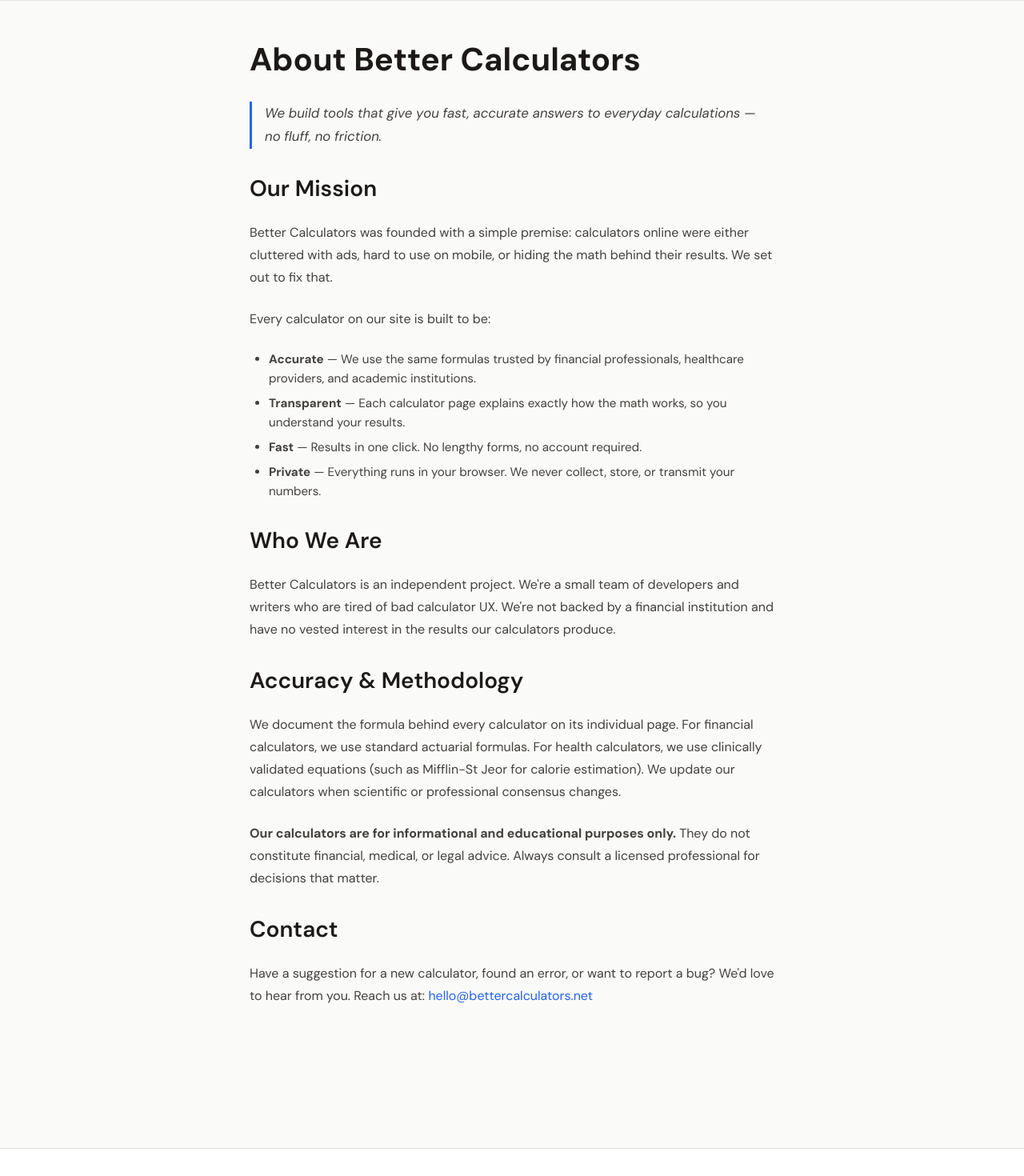
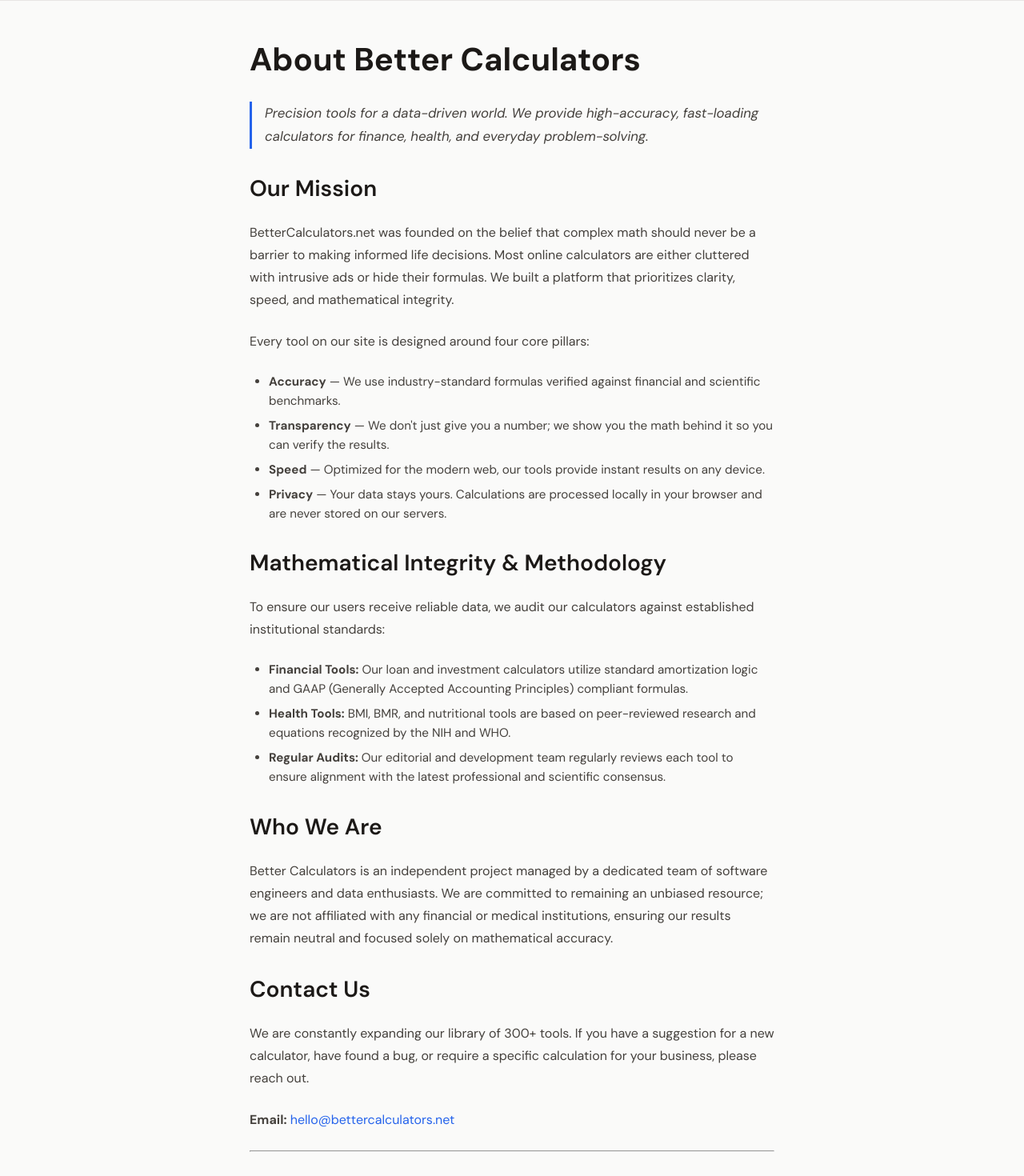
Before and after one commit to CodeAndCalories/better-calculators, a Next.js app: page /about in a window 1280 px wide. Shown: the part 60-1530 px from the top of the page at 80% size. Built offline with nearby package versions, Linux system fonts and the light colour scheme.

Commit message:
about page

```diff
--- a/src/app/about/page.tsx
+++ b/src/app/about/page.tsx
@@ -2,8 +2,8 @@
 import styles from "../legal.module.css";
 
 export const metadata: Metadata = {
-  title: "About Better Calculators",
-  description: "Better Calculators provides free, accurate, and beautifully designed online calculators for finance, health, and everyday life.",
+  title: "About Better Calculators | Our Mission & Mathematical Integrity",
+  description: "Learn about Better Calculators, our commitment to mathematical accuracy, privacy-first tools, and our mission to provide transparent financial and health resources.",
   alternates: { canonical: "https://bettercalculators.net/about" },
 };
 
@@ -12,27 +12,36 @@
     <main className={styles.page}>
       <div className={`container ${styles.content}`}>
         <h1>About Better Calculators</h1>
-        <p className={styles.lead}>We build tools that give you fast, accurate answers to everyday calculations — no fluff, no friction.</p>
+        <p className={styles.lead}>Precision tools for a data-driven world. We provide high-accuracy, fast-loading calculators for finance, health, and everyday problem-solving.</p>
 
         <h2>Our Mission</h2>
-        <p>Better Calculators was founded with a simple premise: calculators online were either cluttered with ads, hard to use on mobile, or hiding the math behind their results. We set out to fix that.</p>
-        <p>Every calculator on our site is built to be:</p>
+        <p>BetterCalculators.net was founded on the belief that complex math should never be a barrier to making informed life decisions. Most online calculators are either cluttered with intrusive ads or hide their formulas. We built a platform that prioritizes clarity, speed, and mathematical integrity.</p>
+
+        <p>Every tool on our site is designed around four core pillars:</p>
         <ul>
-          <li><strong>Accurate</strong> — We use the same formulas trusted by financial professionals, healthcare providers, and academic institutions.</li>
-          <li><strong>Transparent</strong> — Each calculator page explains exactly how the math works, so you understand your results.</li>
-          <li><strong>Fast</strong> — Results in one click. No lengthy forms, no account required.</li>
-          <li><strong>Private</strong> — Everything runs in your browser. We never collect, store, or transmit your numbers.</li>
+          <li><strong>Accuracy</strong> — We use industry-standard formulas verified against financial and scientific benchmarks.</li>
+          <li><strong>Transparency</strong> — We don't just give you a number; we show you the math behind it so you can verify the results.</li>
+          <li><strong>Speed</strong> — Optimized for the modern web, our tools provide instant results on any device.</li>
+          <li><strong>Privacy</strong> — Your data stays yours. Calculations are processed locally in your browser and are never stored on our servers.</li>
+        </ul>
+
+        <h2>Mathematical Integrity & Methodology</h2>
+        <p>To ensure our users receive reliable data, we audit our calculators against established institutional standards:</p>
+        <ul>
+          <li><strong>Financial Tools:</strong> Our loan and investment calculators utilize standard amortization logic and GAAP (Generally Accepted Accounting Principles) compliant formulas.</li>
+          <li><strong>Health Tools:</strong> BMI, BMR, and nutritional tools are based on peer-reviewed research and equations recognized by the NIH and WHO.</li>
+          <li><strong>Regular Audits:</strong> Our editorial and development team regularly reviews each tool to ensure alignment with the latest professional and scientific consensus.</li>
         </ul>
 
         <h2>Who We Are</h2>
-        <p>Better Calculators is an independent project. We're a small team of developers and writers who are tired of bad calculator UX. We're not backed by a financial institution and have no vested interest in the results our calculators produce.</p>
+        <p>Better Calculators is an independent project managed by a dedicated team of software engineers and data enthusiasts. We are committed to remaining an unbiased resource; we are not affiliated with any financial or medical institutions, ensuring our results remain neutral and focused solely on mathematical accuracy.</p>
 
-        <h2>Accuracy & Methodology</h2>
-        <p>We document the formula behind every calculator on its individual page. For financial calculators, we use standard actuarial formulas. For health calculators, we use clinically validated equations (such as Mifflin-St Jeor for calorie estimation). We update our calculators when scientific or professional consensus changes.</p>
-        <p><strong>Our calculators are for informational and educational purposes only.</strong> They do not constitute financial, medical, or legal advice. Always consult a licensed professional for decisions that matter.</p>
+        <h2>Contact Us</h2>
+        <p>We are constantly expanding our library of 300+ tools. If you have a suggestion for a new calculator, have found a bug, or require a specific calculation for your business, please reach out.</p>
+        <p><strong>Email:</strong> <a href="mailto:hello@bettercalculators.net">hello@bettercalculators.net</a></p>
 
-        <h2>Contact</h2>
-        <p>Have a suggestion for a new calculator, found an error, or want to report a bug? We'd love to hear from you. Reach us at: <a href="mailto:hello@bettercalculators.net">hello@bettercalculators.net</a></p>
+        <hr className={styles.divider} />
+        <p><small><em>Disclaimer: BetterCalculators.net provides tools for informational and educational purposes only. Our results do not constitute financial, medical, or legal advice. Always consult with a licensed professional before making significant decisions.</em></small></p>
       </div>
     </main>
   );
```
